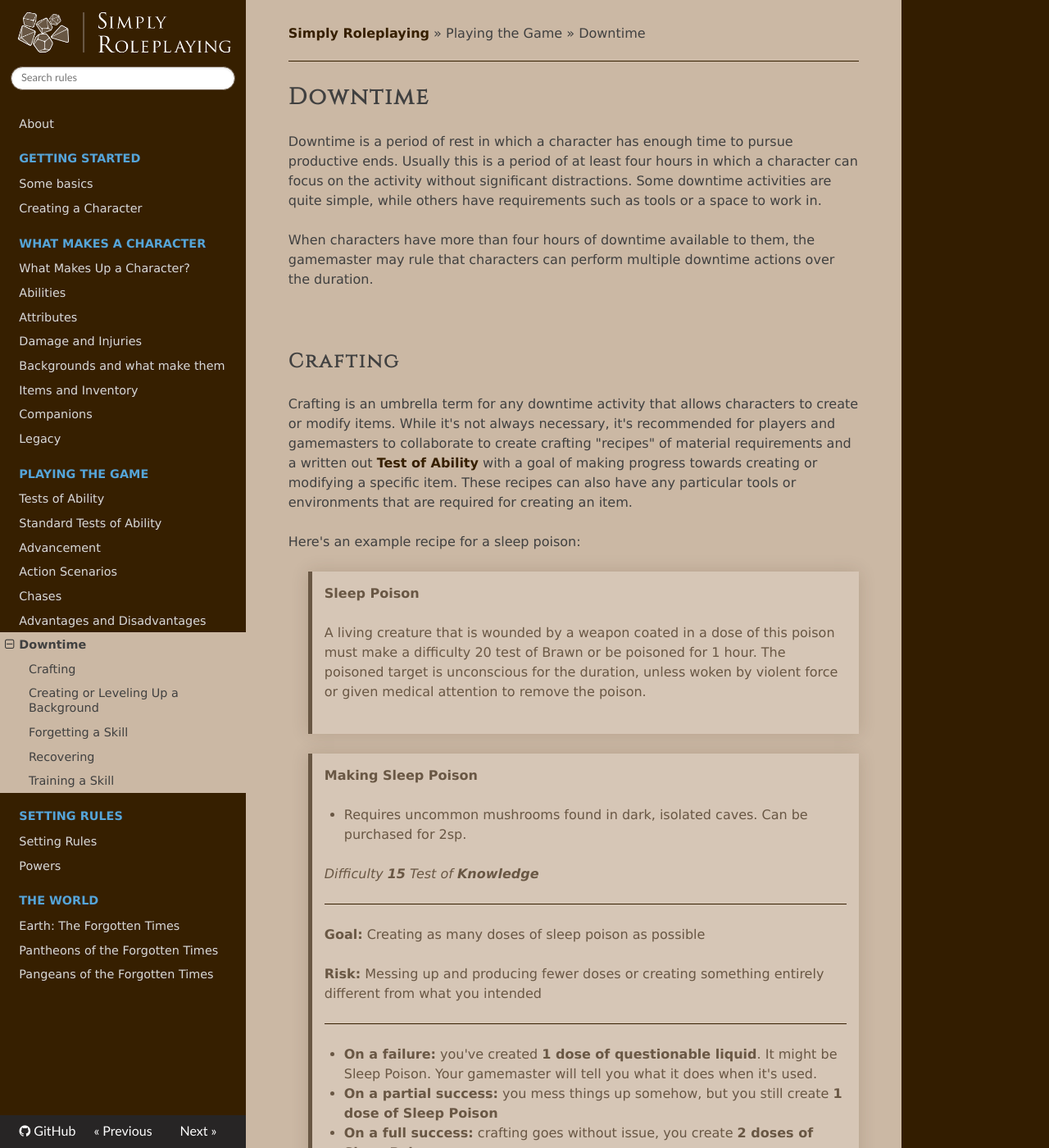
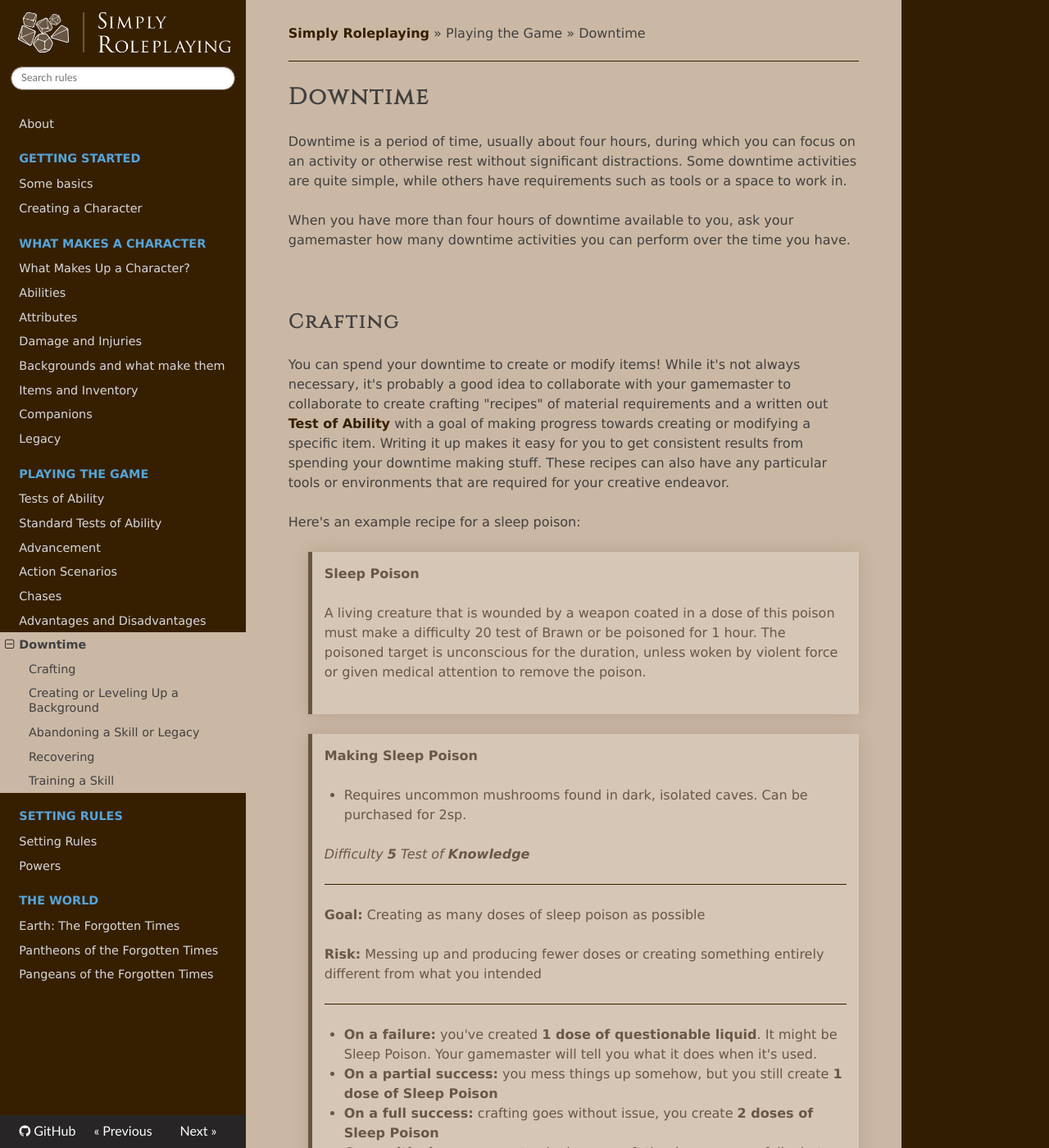
Before and after one commit to TheFifthRider/simply-roleplaying-webapp, an MkDocs documentation site: the page built from docs/gameplay/downtime.md, in a window 1280 px wide and 1400 px high. Shown: the whole window at 82% size. Built offline with MkDocs 1.6.1, drawn with Linux system fonts in a browser that asks for light colours; nearby versions of some CDN libraries; some of the changed text lies outside the part shown.

Commit message:
Rewording downtime

```diff
--- a/docs/gameplay/downtime.md
+++ b/docs/gameplay/downtime.md
@@ -1,14 +1,14 @@
 # Downtime
 
-Downtime is a period of rest in which a character has enough time to pursue productive ends. Usually this is a period of at least four hours in which a character can focus on the activity without significant distractions. Some downtime activities are quite simple, while others have requirements such as tools or a space to work in.
+Downtime is a period of time, usually about four hours, during which you can focus on an activity or otherwise rest without significant distractions. Some downtime activities are quite simple, while others have requirements such as tools or a space to work in.
 
-When characters have more than four hours of downtime available to them, the gamemaster may rule that characters can perform multiple downtime actions over the duration.
+When you have more than four hours of downtime available to you, ask your gamemaster how many downtime activities you can perform over the time you have.
 
 <br/>
 
 ## Crafting
 
-Crafting is an umbrella term for any downtime activity that allows characters to create or modify items. While it's not always necessary, it's recommended for players and gamemasters to collaborate to create crafting "recipes" of material requirements and a written out [Test of Ability](tests.md) with a goal of making progress towards creating or modifying a specific item. These recipes can also have any particular tools or environments that are required for creating an item.
+You can spend your downtime to create or modify items! While it's not always necessary, it's probably a good idea to collaborate with your gamemaster to collaborate to create crafting "recipes" of material requirements and a written out [Test of Ability](tests.md) with a goal of making progress towards creating or modifying a specific item. Writing it up makes it easy for you to get consistent results from spending your downtime making stuff. These recipes can also have any particular tools or environments that are required for your creative endeavor.
 
 Here's an example recipe for a sleep poison:
 
@@ -22,7 +22,7 @@ Here's an example recipe for a sleep poison:
 >
 >  * Requires uncommon mushrooms found in dark, isolated caves. Can be purchased for 2sp.
 >
->  _Difficulty **15** Test of **Knowledge**_
+>  _Difficulty **5** Test of **Knowledge**_
 >
 >  ****
 >
@@ -41,24 +41,24 @@ Here's an example recipe for a sleep poison:
 
 ## Creating or Leveling Up a Background
 
-A character can spend downtime to reflect on their past experiences and form backgrounds out of them or level up existing backgrounds. More details on building and leveling up a background can be found in [Building a Background (Skills and Backgrounds)](../character/skills.md#building-a-background) and [Leveling Up Backgrounds (Skills and Backgrounds)](../character/skills.md#Leveling Up Backgrounds).
+You can spend downtime to reflect on their past experiences and form backgrounds out of them or level up existing backgrounds. More details on building and leveling up a background can be found in [Building a Background (Skills and Backgrounds)](../character/skills.md#building-a-background) and [Leveling Up Backgrounds (Skills and Backgrounds)](../character/skills.md#Leveling Up Backgrounds).
 
 <br/>
 
-## Forgetting a Skill
+## Abandoning a Skill or Legacy
 
-A character can always spend downtime to forget a skill in addition to any other downtime activities. More details on forgetting can be found in [Forgetting a Skill (Skills and Backgrounds)](../character/skills.md#forgetting-a-skill).
+During downtime, you can always choose to regain some potential by abandoning a skill or legacy in addition to any other downtime activities. More details on reclaiming points from skills and legacies can be found in [Forgetting a Skill (Skills and Backgrounds)](../character/skills.md#abandoning-a-skill-or-legacy).
 
 <br/>
 
 ## Recovering
 
-A character can spend a period of downtime recovering to erase all of the injury boxes on their character sheet and restore their spent [ability points](../character/abilities.md#costs-and-ability-points). More details on recovering from injuries specifically can be found in [Damage and Injuries](../character/damage_and_injuries.md#Recovering).
+You can spend a period of downtime recovering to erase all of the injury boxes on their character sheet and restore your spent [ability points](../character/abilities.md#costs-and-ability-points). More details on recovering from injuries specifically can be found in [Damage and Injuries](../character/damage_and_injuries.md#Recovering).
 
 <br/>
 
 ## Training a Skill
 
-Provided that you have access to training materials or a trainer, downtime can be spent to train a skill. More details on training can be found in [Training (Skills and Backgrounds)](../character/skills.md#training).
+Provided that you have access to training materials or a trainer, you can spend downtime to train a skill. More details on training can be found in [Training (Skills and Backgrounds)](../character/skills.md#training).
 
 <br/>
```
Also changed, not shown: docs/character/skills.md (+1 -1 lines).
